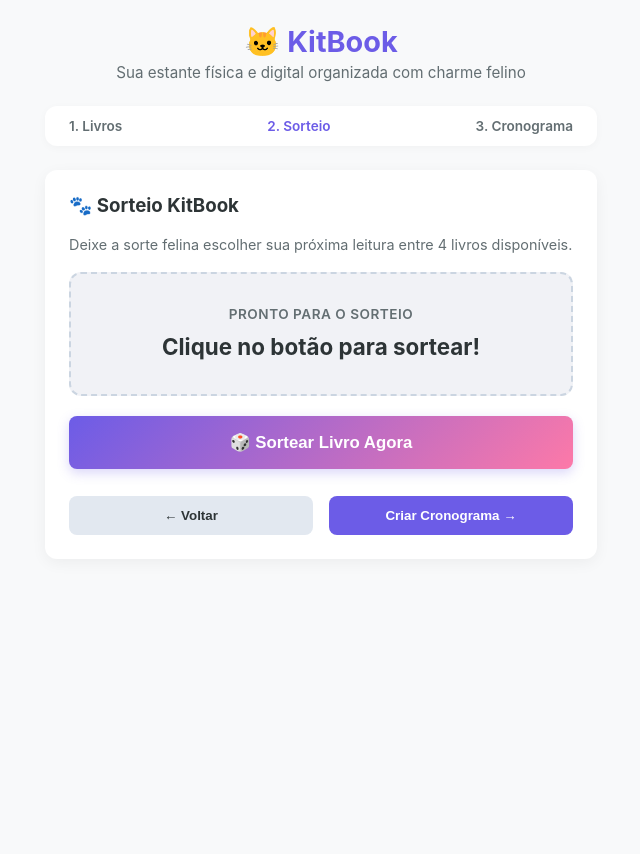
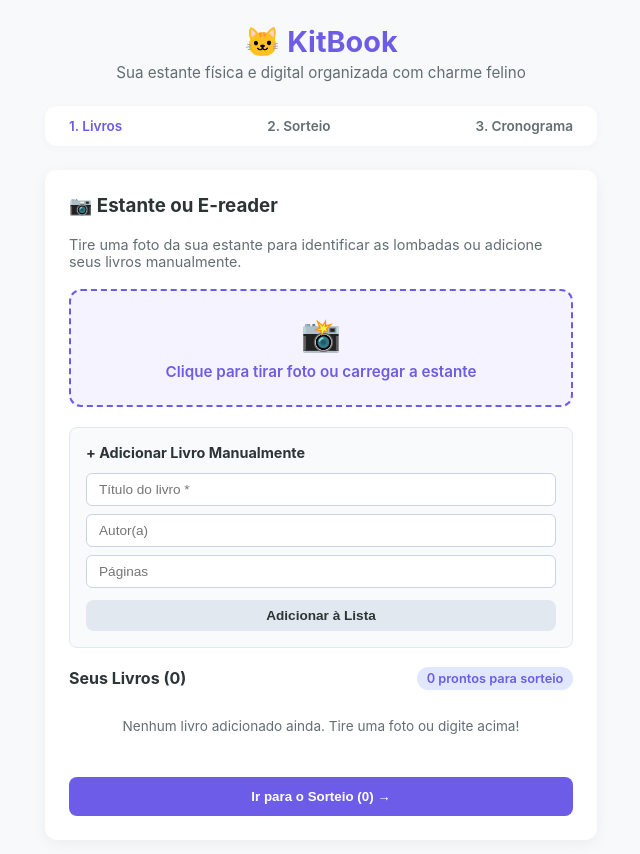
Before and after one commit to NatiPeralta/Kit-Book, a React (Vite) app: page / in a window 1280 px wide. Shown: the top 854 px of the page, without its empty margins (319-959 px from the left). Before the commit the page ends 800 px from the top, so only its background shows below. Built offline with nearby package versions, Linux system fonts and the light colour scheme.

Commit message:
add BookScanner.css and BookScanner.jsx

```diff
--- a/src/App.jsx
+++ b/src/App.jsx
@@ -1,10 +1,11 @@
 import { useState } from 'react';
+import BookScanner from './components/BookScanner/BookScanner';
 import BookRaffle from './components/BookRaffle/BookRaffle';
 import ScheduleBuilder from './components/ScheduleBuilder/ScheduleBuilder';
 import './App.css';
 
 export default function App() {
-  const [step, setStep] = useState(2); // Começamos no passo 2 para testes da roleta
+  const [step, setStep] = useState(1); // Iniciando no Passo 1!
   const [booksList, setBooksList] = useState([]);
   const [selectedBook, setSelectedBook] = useState(null);
 
@@ -25,11 +26,10 @@ export default function App() {
       <main className="app-content">
         {step === 1 && (
           <section className="step-card">
-            <h2>Passo 1: Seus Livros</h2>
-            <p>Tire foto da estante ou selecione os livros não lidos.</p>
-            <button className="btn-primary" onClick={() => setStep(2)}>
-              Ir para o Sorteio →
-            </button>
+            <BookScanner
+              onConfirmBooks={(books) => setBooksList(books)}
+              onNext={() => setStep(2)}
+            />
           </section>
         )}
 
--- a/src/components/BookScanner/BookScanner.css
+++ b/src/components/BookScanner/BookScanner.css
@@ -0,0 +1,226 @@
+.scanner-container {
+  display: flex;
+  flex-direction: column;
+  gap: 1.2rem;
+}
+
+.scanner-subtitle {
+  color: var(--text-muted);
+  font-size: 0.9rem;
+}
+
+.upload-box {
+  border: 2px dashed var(--primary);
+  border-radius: var(--border-radius);
+  background: #f4f3ff;
+  overflow: hidden;
+  transition: all 0.2s ease;
+}
+
+.upload-box:hover {
+  background: #ede9fe;
+}
+
+.file-input {
+  display: none;
+}
+
+.upload-label {
+  display: block;
+  cursor: pointer;
+  padding: 1.5rem;
+  text-align: center;
+}
+
+.upload-placeholder {
+  display: flex;
+  flex-direction: column;
+  align-items: center;
+  gap: 0.5rem;
+  color: var(--primary);
+  font-weight: 600;
+  font-size: 0.95rem;
+}
+
+.upload-icon {
+  font-size: 2rem;
+}
+
+.image-preview-wrapper {
+  position: relative;
+  display: flex;
+  flex-direction: column;
+  align-items: center;
+}
+
+.preview-img {
+  max-height: 180px;
+  width: 100%;
+  object-fit: cover;
+  border-radius: 8px;
+}
+
+.change-img-text {
+  margin-top: 0.5rem;
+  font-size: 0.85rem;
+  color: var(--primary);
+  font-weight: 600;
+}
+
+.processing-indicator {
+  display: flex;
+  align-items: center;
+  gap: 0.75rem;
+  background: #fef3c7;
+  color: #92400e;
+  padding: 0.75rem 1rem;
+  border-radius: 8px;
+  font-size: 0.85rem;
+  font-weight: 500;
+}
+
+.spinner {
+  font-size: 1.2rem;
+  animation: bounce 0.8s infinite alternate;
+}
+
+@keyframes bounce {
+  from { transform: translateY(0); }
+  to { transform: translateY(-4px); }
+}
+
+.manual-form {
+  background: #f8fafc;
+  border: 1px solid #e2e8f0;
+  padding: 1rem;
+  border-radius: 8px;
+  display: flex;
+  flex-direction: column;
+  gap: 0.75rem;
+}
+
+.manual-form h4 {
+  font-size: 0.9rem;
+  color: var(--text-main);
+}
+
+.manual-inputs {
+  display: grid;
+  gap: 0.5rem;
+}
+
+.manual-inputs input {
+  padding: 0.5rem 0.75rem;
+  border: 1px solid #cbd5e1;
+  border-radius: 6px;
+  font-size: 0.85rem;
+}
+
+.btn-add-manual {
+  padding: 0.5rem;
+  font-size: 0.85rem;
+}
+
+.detected-section {
+  display: flex;
+  flex-direction: column;
+  gap: 0.75rem;
+}
+
+.detected-header {
+  display: flex;
+  justify-content: space-between;
+  align-items: center;
+}
+
+.unread-badge {
+  font-size: 0.8rem;
+  background: #e0e7ff;
+  color: var(--primary);
+  padding: 0.25rem 0.6rem;
+  border-radius: 12px;
+  font-weight: 600;
+}
+
+.empty-list-text {
+  font-size: 0.85rem;
+  color: var(--text-muted);
+  text-align: center;
+  padding: 1rem;
+}
+
+.books-list {
+  list-style: none;
+  display: flex;
+  flex-direction: column;
+  gap: 0.5rem;
+  max-height: 220px;
+  overflow-y: auto;
+}
+
+.book-item {
+  display: flex;
+  align-items: center;
+  justify-content: space-between;
+  background: #fff;
+  border: 1px solid #e2e8f0;
+  padding: 0.6rem 0.8rem;
+  border-radius: 8px;
+  transition: all 0.2s;
+}
+
+.book-item.selected {
+  border-color: var(--primary);
+  background: #faf5ff;
+}
+
+.checkbox-wrapper {
+  display: flex;
+  align-items: center;
+  gap: 0.75rem;
+  cursor: pointer;
+  flex: 1;
+}
+
+.checkbox-wrapper input {
+  accent-color: var(--primary);
+  width: 16px;
+  height: 16px;
+}
+
+.book-info {
+  display: flex;
+  flex-direction: column;
+}
+
+.book-title {
+  font-size: 0.9rem;
+  font-weight: 600;
+  color: var(--text-main);
+}
+
+.book-author {
+  font-size: 0.78rem;
+  color: var(--text-muted);
+}
+
+.btn-remove {
+  background: transparent;
+  border: none;
+  color: #94a3b8;
+  cursor: pointer;
+  font-size: 0.9rem;
+  padding: 0.2rem 0.4rem;
+}
+
+.btn-remove:hover {
+  color: #ef4444;
+}
+
+.scanner-actions {
+  margin-top: 0.5rem;
+}
+
+.scanner-actions button {
+  width: 100%;
+}
--- a/src/components/BookScanner/BookScanner.jsx
+++ b/src/components/BookScanner/BookScanner.jsx
@@ -0,0 +1,188 @@
+import { useState } from 'react';
+import './BookScanner.css';
+
+export default function BookScanner({ onConfirmBooks, onNext }) {
+  const [imagePreview, setImagePreview] = useState(null);
+  const [isProcessing, setIsProcessing] = useState(false);
+  const [manualTitle, setManualTitle] = useState('');
+  const [manualAuthor, setManualAuthor] = useState('');
+  const [manualPages, setManualPages] = useState('');
+
+  // Lista inicial de livros
+  const [detectedBooks, setDetectedBooks] = useState([]);
+
+  // Simulador de Leitura de Foto (OCR)
+  const handleImageUpload = (e) => {
+    const file = e.target.files[0];
+    if (!file) return;
+
+    setImagePreview(URL.createObjectURL(file));
+    setIsProcessing(true);
+
+    // Simula a leitura das lombadas com OCR
+    setTimeout(() => {
+      const scannedBooks = [
+        { id: Date.now() + 1, title: 'O Povo do Ar', author: 'Holly Black', pages: 368, unread: true },
+        { id: Date.now() + 2, title: 'Teto Para Dois', author: 'Beth O’Leary', pages: 400, unread: true },
+        { id: Date.now() + 3, title: 'Os Sete Maridos de Evelyn Hugo', author: 'Taylor Jenkins Reid', pages: 360, unread: true },
+      ];
+      setDetectedBooks((prev) => [...prev, ...scannedBooks]);
+      setIsProcessing(false);
+    }, 1500);
+  };
+
+  // Adicionar livro manualmente
+  const handleAddManualBook = (e) => {
+    e.preventDefault();
+    if (!manualTitle.trim()) return;
+
+    const newBook = {
+      id: Date.now(),
+      title: manualTitle.trim(),
+      author: manualAuthor.trim() || 'Autor não informado',
+      pages: Number(manualPages) || 300,
+      unread: true
+    };
+
+    setDetectedBooks((prev) => [...prev, newBook]);
+    setManualTitle('');
+    setManualAuthor('');
+    setManualPages('');
+  };
+
+  // Alternar o status de não lido (checkbox)
+  const toggleUnread = (id) => {
+    setDetectedBooks((prev) =>
+      prev.map((book) =>
+        book.id === id ? { ...book, unread: !book.unread } : book
+      )
+    );
+  };
+
+  // Remover livro da lista
+  const handleRemoveBook = (id) => {
+    setDetectedBooks((prev) => prev.filter((book) => book.id !== id));
+  };
+
+  // Avançar para a tela de sorteio passando apenas os não lidos
+  const handleProceedToRaffle = () => {
+    const unreadBooks = detectedBooks.filter((book) => book.unread);
+    onConfirmBooks(unreadBooks);
+    onNext();
+  };
+
+  const unreadCount = detectedBooks.filter((b) => b.unread).length;
+
+  return (
+    <div className="scanner-container">
+      <h3>📷 Estante ou E-reader</h3>
+      <p className="scanner-subtitle">
+        Tire uma foto da sua estante para identificar as lombadas ou adicione seus livros manualmente.
+      </p>
+
+      {/* Área de Upload / Câmera */}
+      <div className="upload-box">
+        <input
+          type="file"
+          accept="image/*"
+          id="camera-input"
+          onChange={handleImageUpload}
+          className="file-input"
+        />
+        <label htmlFor="camera-input" className="upload-label">
+          {imagePreview ? (
+            <div className="image-preview-wrapper">
+              <img src={imagePreview} alt="Sua Estante" className="preview-img" />
+              <span className="change-img-text">Trocar foto 📷</span>
+            </div>
+          ) : (
+            <div className="upload-placeholder">
+              <span className="upload-icon">📸</span>
+              <span>Clique para tirar foto ou carregar a estante</span>
+            </div>
+          )}
+        </label>
+      </div>
+
+      {isProcessing && (
+        <div className="processing-indicator">
+          <span className="spinner">🐾</span>
+          <p>Lendo lombadas dos livros com visão felina...</p>
+        </div>
+      )}
+
+      {/* Formulário Manual */}
+      <form className="manual-form" onSubmit={handleAddManualBook}>
+        <h4>+ Adicionar Livro Manualmente</h4>
+        <div className="manual-inputs">
+          <input
+            type="text"
+            placeholder="Título do livro *"
+            value={manualTitle}
+            onChange={(e) => setManualTitle(e.target.value)}
+            required
+          />
+          <input
+            type="text"
+            placeholder="Autor(a)"
+            value={manualAuthor}
+            onChange={(e) => setManualAuthor(e.target.value)}
+          />
+          <input
+            type="number"
+            placeholder="Páginas"
+            value={manualPages}
+            onChange={(e) => setManualPages(e.target.value)}
+            min="1"
+          />
+        </div>
+        <button type="submit" className="btn-secondary btn-add-manual">
+          Adicionar à Lista
+        </button>
+      </form>
+
+      {/* Lista de Livros Identificados */}
+      <div className="detected-section">
+        <div className="detected-header">
+          <h4>Seus Livros ({detectedBooks.length})</h4>
+          <span className="unread-badge">{unreadCount} prontos para sorteio</span>
+        </div>
+
+        {detectedBooks.length === 0 ? (
+          <p className="empty-list-text">Nenhum livro adicionado ainda. Tire uma foto ou digite acima!</p>
+        ) : (
+          <ul className="books-list">
+            {detectedBooks.map((book) => (
+              <li key={book.id} className={`book-item ${book.unread ? 'selected' : ''}`}>
+                <label className="checkbox-wrapper">
+                  <input
+                    type="checkbox"
+                    checked={book.unread}
+                    onChange={() => toggleUnread(book.id)}
+                  />
+                  <div className="book-info">
+                    <span className="book-title">{book.title}</span>
+                    <span className="book-author">{book.author} • {book.pages} págs</span>
+                  </div>
+                </label>
+                <button className="btn-remove" onClick={() => handleRemoveBook(book.id)}>
+                  ✕
+                </button>
+              </li>
+            ))}
+          </ul>
+        )}
+      </div>
+
+      <div className="scanner-actions">
+        <button
+          className="btn-primary"
+          onClick={handleProceedToRaffle}
+          disabled={unreadCount === 0}
+        >
+          Ir para o Sorteio ({unreadCount}) →
+        </button>
+      </div>
+    </div>
+  );
+}
```
